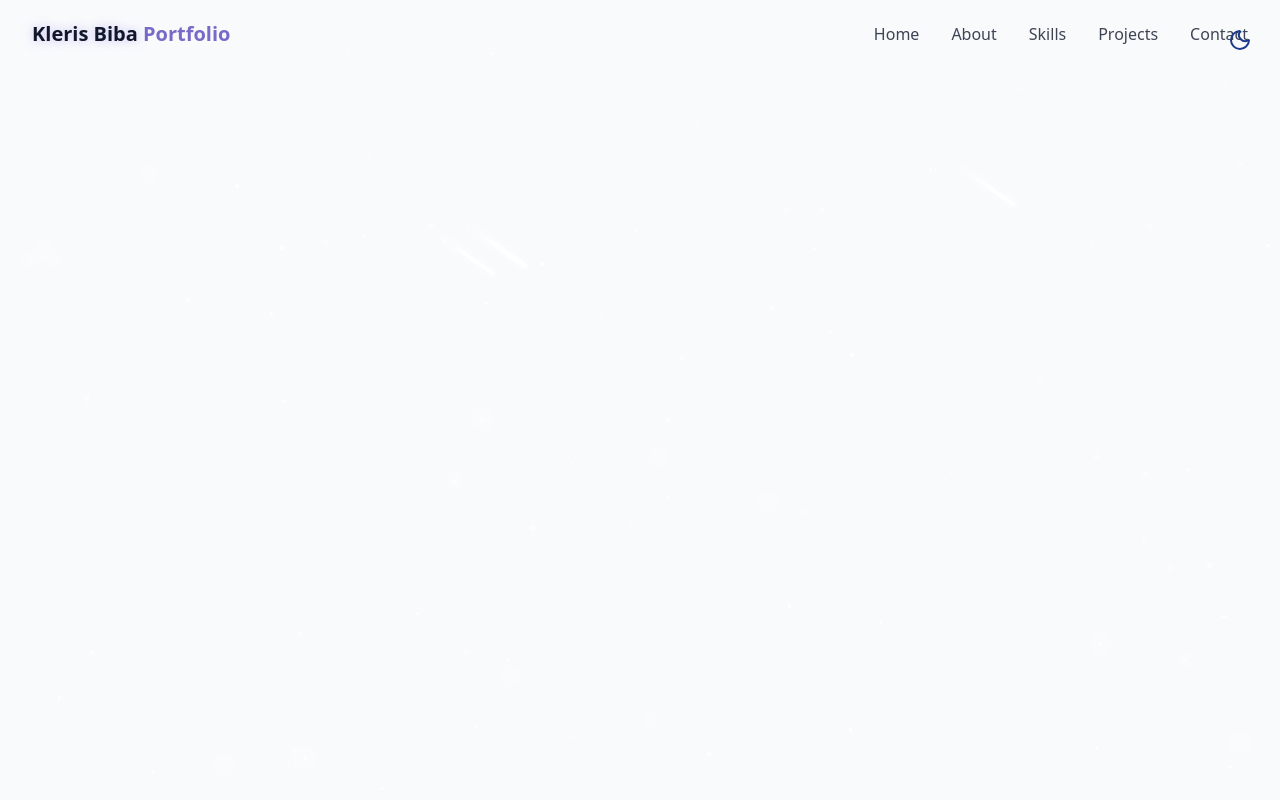
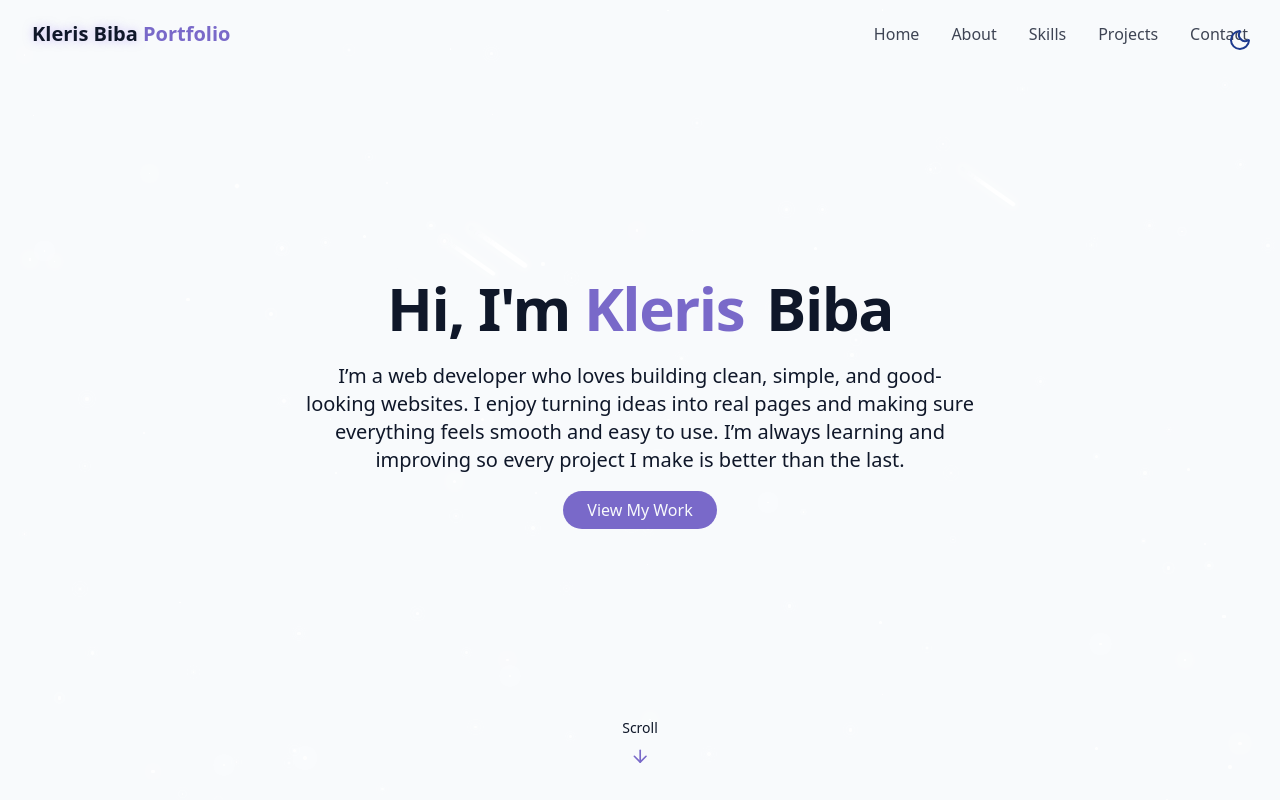
Before and after one commit to Kleriz171/porfolio, a React (Vite) app: page / in a window 1280 px wide. Built offline with nearby package versions, Linux system fonts and the light colour scheme.

Commit message:
Add Hero section

```diff
--- /dev/null
+++ b/src/components/HeroSection.jsx
@@ -0,0 +1,39 @@
+import { ArrowDown } from "lucide-react"
+
+
+
+export const HeroSection = ()=>{
+
+
+    return<section
+    id="hero"
+    className="relative min-h-screen flex flex-col items-center justify-center px-4"
+    >
+        <div className="container max-w-4xl mx-auto text-center z-10">
+            <div className="space-y-6">
+                <h1 className="text-4xl md:text-6xl font-bold tracking-tight">
+                    <span className="opacity-0 animate-fade-in"> Hi, I'm</span>
+                    <span className="text-primary opacity-0 animate-fade-in-delay-1"> Kleris</span>
+                    <span className="text-gradient ml-2 opacity-0 animate-fade-in-delay-2"> Biba</span>
+                </h1>
+                <p className="text-lg md:text-xl text-muted-foreground max-w-2xl mx-auto opacity-0 animate-fade-in-delay-3">
+                    I’m a web developer who loves building clean, simple, and good-looking websites.
+                    I enjoy turning ideas into real pages and making sure everything feels smooth and easy to use.
+                    I’m always learning and improving so every project I make is better than the last.
+                </p>
+                <div className="opacity-0 animate-fade-in-delay-4 pt-4s">
+                    <a href="#projects" className="cosmic-button">
+                        View My Work
+                    </a>
+                </div>
+            </div>
+        </div>
+        <div className=" absolute bottom-8 left-1/2 transform -translate-x-1/2 flex flex-col items-center animate-bounce">
+        <span className="text-sm text-muted-foreground mb-2"> Scroll </span>
+        <ArrowDown className="h-5 text-primary"/>
+        </div>
+
+
+
+    </section>
+}
--- a/src/pages/Home.jsx
+++ b/src/pages/Home.jsx
@@ -1,6 +1,7 @@
 import { ThemeToggle } from "../components/ThemeToggle"
 import { StarBackround } from "../components/StarBackround"
 import { Navbar } from "../components/Navbar"
+import { HeroSection } from "../components/HeroSection"
 
 export const Home = () =>{
     return(
@@ -8,6 +9,7 @@
             <ThemeToggle/>
             <StarBackround />
             <Navbar/>
+            <HeroSection/>
         </div>
     )
 }
```
